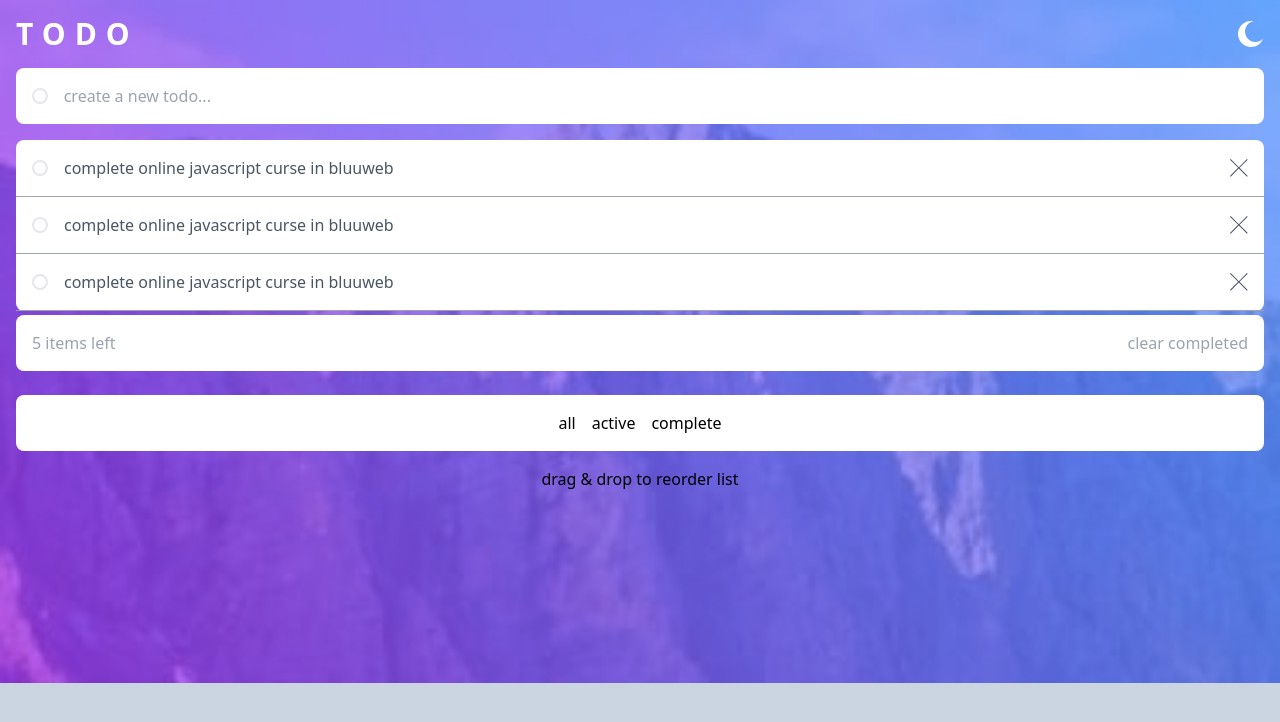
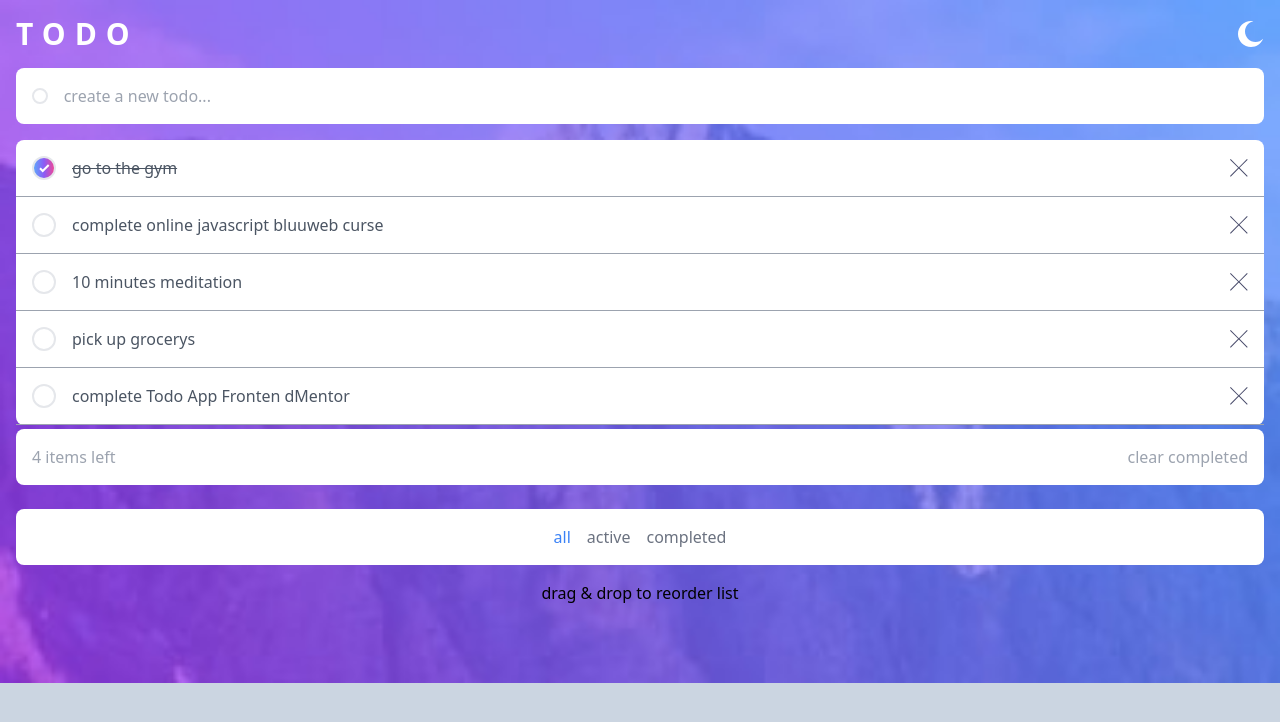
Before and after one commit to Abentancor/udemy-react-vite-TODO, a React (Vite) app: page / in a window 1280 px wide. Shown: the top 722 px of the page. Built offline with nearby package versions, Linux system fonts and the light colour scheme.

Commit message:
action buttons

```diff
--- a/src/App.jsx
+++ b/src/App.jsx
@@ -1,4 +1,5 @@
-import React from 'react'
+import { data } from 'autoprefixer'
+import React, { useState } from 'react'
 import Footer from './Components/Footer'
 import Header from './Components/Header'
 import TodoComputed from './Components/TodoComputed'
@@ -6,17 +7,87 @@ import TodoCreate from './Components/TodoCreate'
 import TodoFilter from './Components/TodoFilter'
 import TodoList from './Components/TodoList'
 
+const initialStatesTodo = [
+  {
+    id: 1,
+    title: 'go to the gym',
+    completed: true,
+  },
+  {
+    id: 2,
+    title: 'complete online javascript bluuweb curse',
+    completed: false,
+  },
+  {
+    id: 3,
+    title: '10 minutes meditation',
+    completed: false,
+  },
+  {
+    id: 4,
+    title: 'pick up grocerys',
+    completed: false,
+  },
+  {
+    id: 5,
+    title: 'complete Todo App Fronten dMentor',
+    completed: false,
+  }
+]
+
 const App = () => {
+
+  const [todos, setTodos] = useState(initialStatesTodo)
+
+  const createTodo = (title) =>{
+      const newTodo = {
+        id: Date.now(),
+        title,
+        complete: false,
+      }
+      setTodos([...todos, newTodo])
+  }
+
+  const removeTodo = (id) =>{
+    setTodos(todos.filter((todo)=> todo.id !== id))
+  }
+
+  const updateTodo = (id) =>{
+    setTodos(todos.map(todo => todo.id === id ? {...todo, completed:!todo.completed}: todo))
+}
+
+  const clearCompleted = ()=>{
+    setTodos(todos.filter((todo)=> !todo.completed))
+  }
+  const computedItemLeft = todos.filter((todo) => !todo.completed).length
+
+  const [filter, setFilter]= useState('all')
+
+  const changeFilter = (filter) => setFilter(filter)
+
+  const filteredTodos = ()=>{
+    switch(filter){
+      case 'all':
+        return todos;
+      case 'active':
+        return todos.filter((todo) => !todo.completed);
+      case 'completed':
+        return todos.filter((todo)=> todo.completed);
+      default: return todos
+    }
+  }
+
+
   return (
    <div className="bg-[url('./assets/images/bg-mobile-light.jpg')] bg-no-repeat bg-contain bg-slate-300 min-h-screen">
 
     <Header/>
 
     <main className='container mx-auto px-4 mb-4 '>
-      <TodoCreate/>
-      <TodoList/>
-      <TodoComputed/>
-      <TodoFilter/>
+      <TodoCreate createTodo={createTodo}/>
+      <TodoList todos={filteredTodos()} removeTodo={removeTodo} updateTodo={updateTodo} />
+      <TodoComputed computedItemLeft={computedItemLeft} clearCompleted={clearCompleted} />
+      <TodoFilter changeFilter={changeFilter} filter={filter}/>
     </main>
 
       <Footer/>
--- a/src/Components/Header.jsx
+++ b/src/Components/Header.jsx
@@ -1,4 +1,4 @@
-import MoonIcon from "./Icons/MoonIcon"
+import IconMoon from "./Icons/IconMoon"
 
 const Header = () => {
   return (
@@ -6,7 +6,7 @@ const Header = () => {
     <div className='flex justify-between py-4'>
       <h1 className='uppercase text-white text-3xl font-semibold tracking-[0.3em]'>Todo</h1>
       <button>
-          <MoonIcon fill='#fff'/>
+          <IconMoon fill='#fff'/>
       </button>
     </div>
 </header>
--- /dev/null
+++ b/src/Components/Icons/IconCheck.jsx
@@ -0,0 +1,16 @@
+const IconCheck = ({...props}) => {
+    return(
+        <svg
+            {...props}
+            xmlns="http://www.w3.org/2000/svg"
+            width="11"
+            height="9"
+            fill="none"
+            stroke="#FFF"
+            strokeWidth="2"
+        >
+            <path d="M1 4.304L3.696 7l6-6"/>
+        </svg>
+    )
+ }
+ export default IconCheck;
--- a/src/Components/Icons/CrossIcon.jsx
+++ b/src/Components/Icons/IconCross.jsx
@@ -1,6 +1,6 @@
-const CrossIcon = () => {
+const IconCross = () => {
     return (
         <svg xmlns="http://www.w3.org/2000/svg" width="18" height="18"><path fill="#494C6B" fillRule="evenodd" d="M16.97 0l.708.707L9.546 8.84l8.132 8.132-.707.707-8.132-8.132-8.132 8.132L0 16.97l8.132-8.132L0 .707.707 0 8.84 8.132 16.971 0z"/></svg>
     )
  }
- export default CrossIcon
+ export default IconCross
--- a/src/Components/Icons/MoonIcon.jsx
+++ b/src/Components/Icons/IconMoon.jsx
@@ -1,7 +1,7 @@
-const MoonIcon = ({fill = '#fff', ...props}) => {
+const IconMoon = ({fill = '#fff', ...props}) => {
     return (
         <svg xmlns="http://www.w3.org/2000/svg" width="26" height="26" fill={fill} {...props}>
         <path  fillRule="evenodd" d="M13 0c.81 0 1.603.074 2.373.216C10.593 1.199 7 5.43 7 10.5 7 16.299 11.701 21 17.5 21c2.996 0 5.7-1.255 7.613-3.268C23.22 22.572 18.51 26 13 26 5.82 26 0 20.18 0 13S5.82 0 13 0z"/></svg>
     )
  }
- export default MoonIcon
+ export default IconMoon
--- a/src/Components/TodoComputed.jsx
+++ b/src/Components/TodoComputed.jsx
@@ -1,9 +1,9 @@
 
-const TodoComputed = () => {
+const TodoComputed = ({computedItemLeft, clearCompleted}) => {
   return (
     <section className='p-4 flex justify-between mx-auto mb-6 container bg-white mt-1 rounded-lg'>
-    <span className='text-gray-400'>5 items left</span>
-    <button className='text-gray-400'>clear completed</button>
+    <span className='text-gray-400'>{computedItemLeft} items left</span>
+    <button onClick={clearCompleted} className='text-gray-400'>clear completed</button>
     </section>
   )
 }
--- a/src/Components/TodoCreate.jsx
+++ b/src/Components/TodoCreate.jsx
@@ -1,8 +1,30 @@
-const TodoCreate = () => {
+import { useState } from "react";
+
+const TodoCreate = ({createTodo}) => {
+
+  const [title, setTitle] = useState('')
+
+
+  const handleSubmitAddTodo = (e) => {
+    e.preventDefault();
+    if(title.trim().length > 0){
+      createTodo(title)
+      setTitle('')
+    }
+
+
+
+  }
+
     return(
-        <form className='bg-white rounded-lg overflow-hidden py-4 flex gap-4 items-center px-4 mb-4'>
+        <form onSubmit={handleSubmitAddTodo} className='bg-white rounded-lg overflow-hidden py-4 flex gap-4 items-center px-4 mb-4'>
         <span className='rounded-full border-2 w-4 h-4 inline-block'></span>
-        <input className='w-full text-gray-400 outline-none' type="text" placeholder='create a new todo...'/>
+        <input
+          className='w-full text-gray-400 outline-none'
+          type="text"
+          placeholder='create a new todo...'
+          value={title}
+          onChange={(e)=> setTitle(e.target.value)}/>
       </form>
     )
  }
--- a/src/Components/TodoFilter.jsx
+++ b/src/Components/TodoFilter.jsx
@@ -1,12 +1,15 @@
 
-const TodoFilter = () => {
+const TodoFilter = ({changeFilter, filter}) => {
   return (
-    <section className='container mx-auto '>
-    <div className='bg-white flex justify-center gap-4 p-4 rounded-lg mb-4'>
-      <button className='hover:text-blue-600'>all</button>
-      <button className='hover:text-blue-600'>active</button>
-      <button className='hover:text-blue-600'>complete</button>
-    </div>
+  <section className='container mx-auto '>
+      <div className='bg-white flex justify-center gap-4 p-4 rounded-lg mb-4'>
+        <button  className={`${filter === "all" ? "text-blue-500 hover:text-gray-500" : "text-gray-500 hover:text-blue-500"}`}
+            onClick={()=>changeFilter('all')}>all</button>
+        <button  className={`${filter === "active" ? "text-violet-500 hover:text-gray-500" : "text-gray-500 hover:text-violet-500"}`}
+            onClick={()=>changeFilter('active')}>active</button>
+        <button  className={`${filter === "completed" ? "text-pink-500 hover:text-gray-500" : "text-gray-500 hover:text-pink-500"}`}
+            onClick={()=>changeFilter('completed')}>completed</button>
+      </div>
   </section>
   )
 }
--- a/src/Components/TodoItem.jsx
+++ b/src/Components/TodoItem.jsx
@@ -1,12 +1,22 @@
-import CrossIcon from './Icons/CrossIcon'
-const TodoItem = () => {
+import IconCheck from './Icons/IconCheck'
+import IconCross from './Icons/IconCross'
+
+const TodoItem = ({todo, updateTodo, removeTodo}) => {
+
+  const {id, title, completed} = todo
+
+
   return (
-    <article className='flex gap-4 py-4 items-center border-b-gray-400 border-b px-4'>
-    <button className='rounded-full border-2 w-4 h-4 inline-block'></button>
-    <p className='text-gray-600 grow'>complete online javascript curse in bluuweb</p>
-    <button className=''>
-      <CrossIcon/>
-    </button>
+  <article className='flex gap-4 py-4 items-center border-b-gray-400 border-b px-4'>
+      <button
+          onClick={()=>updateTodo(id)}
+          className= {`w-6 h-6 rounded-full border-2 flex ${completed ? "justify-center items-center bg-gradient-to-r from-blue-400  via-violet-500 to-pink-500" : "inline-block"}`}>
+        {completed && <IconCheck/> }
+      </button>
+      <p className={`text-gray-600 grow ${completed && "line-through text-gray-300"}`}>{title}</p>
+      <button   onClick={()=>removeTodo(id)} className=''>
+          <IconCross/>
+      </button>
   </article>
   )
 }
--- a/src/Components/TodoList.jsx
+++ b/src/Components/TodoList.jsx
@@ -1,12 +1,14 @@
 
 import TodoItem from './TodoItem'
 
-const TodoList = () => {
+const TodoList = ({todos, removeTodo, updateTodo}) => {
   return (
     <div className='bg-white rounded-lg '>
-    <TodoItem/>
-    <TodoItem/>
-    <TodoItem/>
+
+      {todos.map((todo) =>
+        <TodoItem key={todo.id} todo={todo} removeTodo={removeTodo} updateTodo={updateTodo} />
+      )}
+
 
     </div>
   )
```
